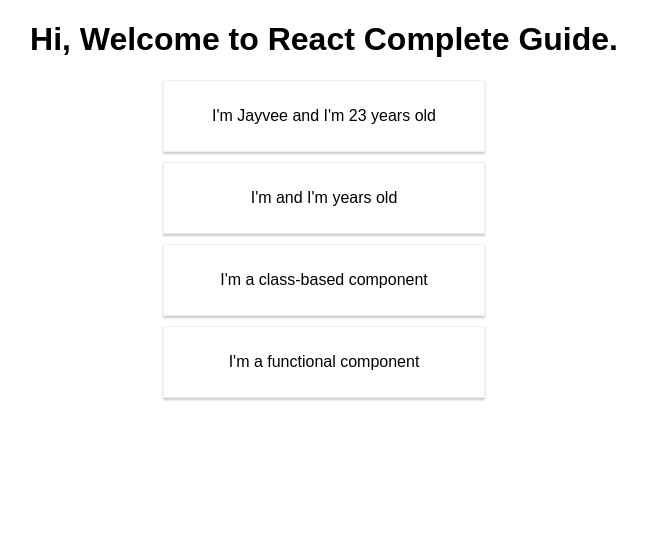
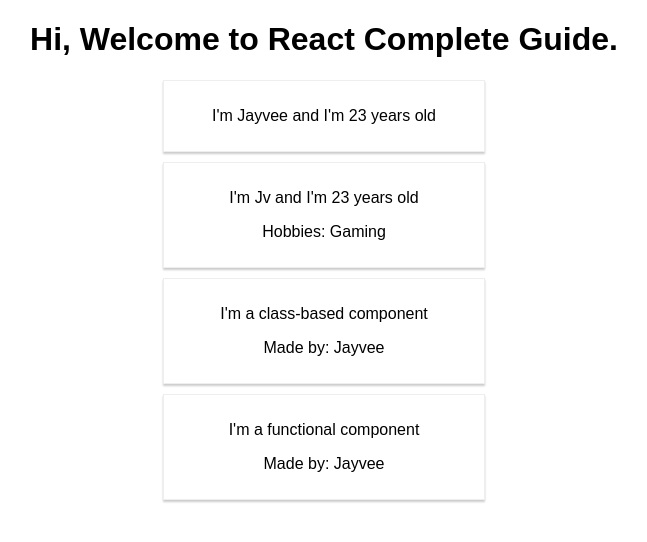
Before and after one commit to thynameisjayvee/react-complete-guide, a React (Create React App) app: page / in a window 1280 px wide. Shown: the top 542 px of the page, without its empty margins (316-963 px from the left). Built offline with nearby package versions, Linux system fonts and the light colour scheme.

Commit message:
add props data on class based component

```diff
--- a/src/App.js
+++ b/src/App.js
@@ -10,9 +10,11 @@
       <div className="App">
         <h1>Hi, Welcome to React Complete Guide.</h1>
         <Person name="Jayvee" age="23" />
-        <Person>Hobbies: Gaming</Person>
-        <ClassBasedComponent />
-        <FunctionalComponent />
+        <Person name="Jv" age="23">
+          Hobbies: Gaming
+        </Person>
+        <ClassBasedComponent author="Jayvee" />
+        <FunctionalComponent author="Jayvee" />
       </div>
     );
 
--- a/src/ClassBasedComponent/index.js
+++ b/src/ClassBasedComponent/index.js
@@ -5,6 +5,7 @@
     return (
       <div className="card mx-auto">
         <p className="red--text">I'm a class-based component</p>
+        <p>Made by: {this.props.author}</p>
       </div>
     );
   }
--- a/src/FunctionalComponent/index.js
+++ b/src/FunctionalComponent/index.js
@@ -1,9 +1,10 @@
 import React from "react";
 
-const FunctionalComponent = () => {
+const FunctionalComponent = (props) => {
   return (
     <div className="card mx-auto">
       <p>I'm a functional component</p>
+      <p>Made by: {props.author}</p>
     </div>
   );
 };
--- a/src/Person/index.js
+++ b/src/Person/index.js
@@ -6,6 +6,7 @@
       <p>
         I'm {props.name} and I'm {props.age} years old
       </p>
+      <p>{props.children}</p>
     </div>
   );
 };
```
